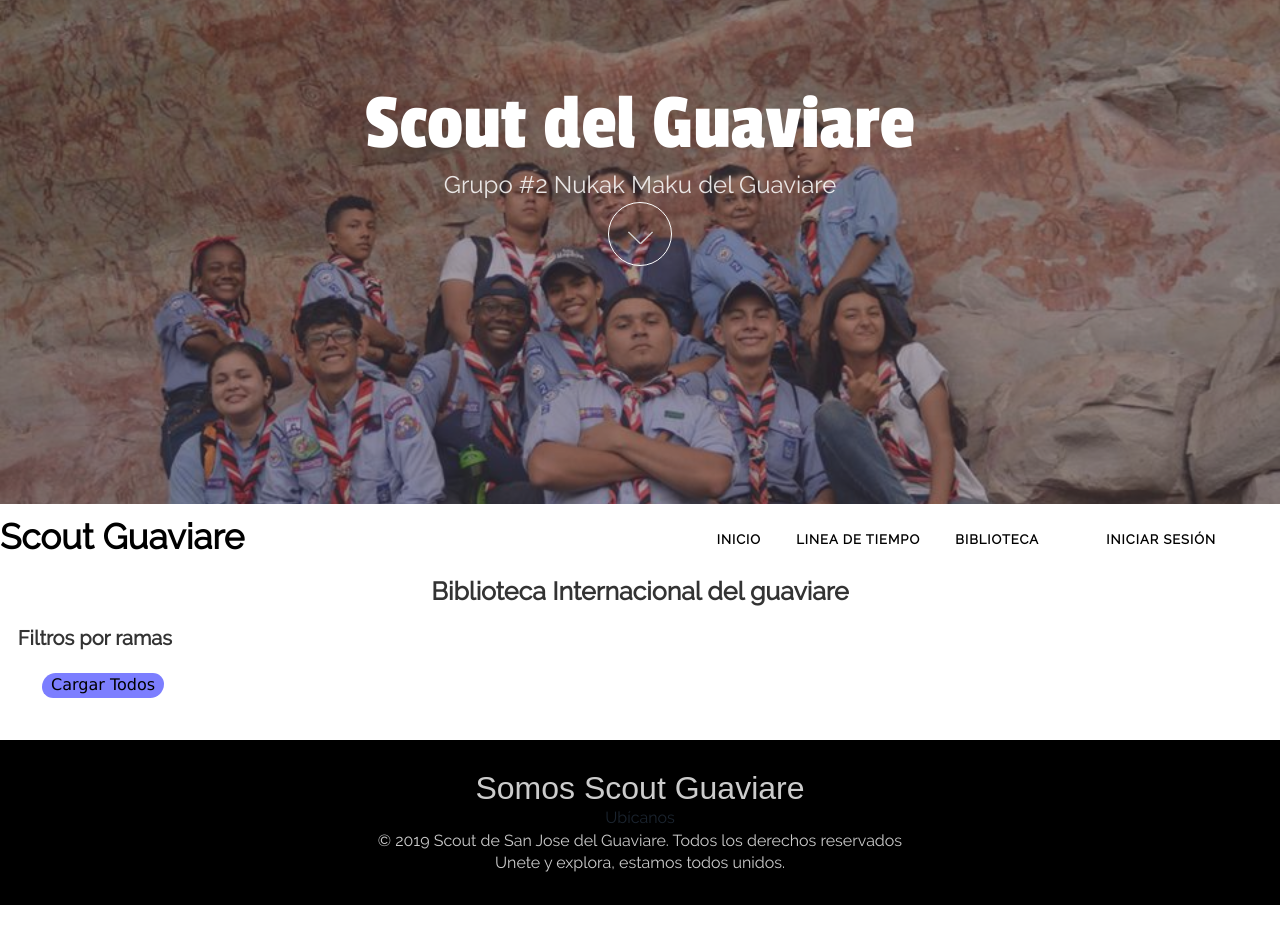
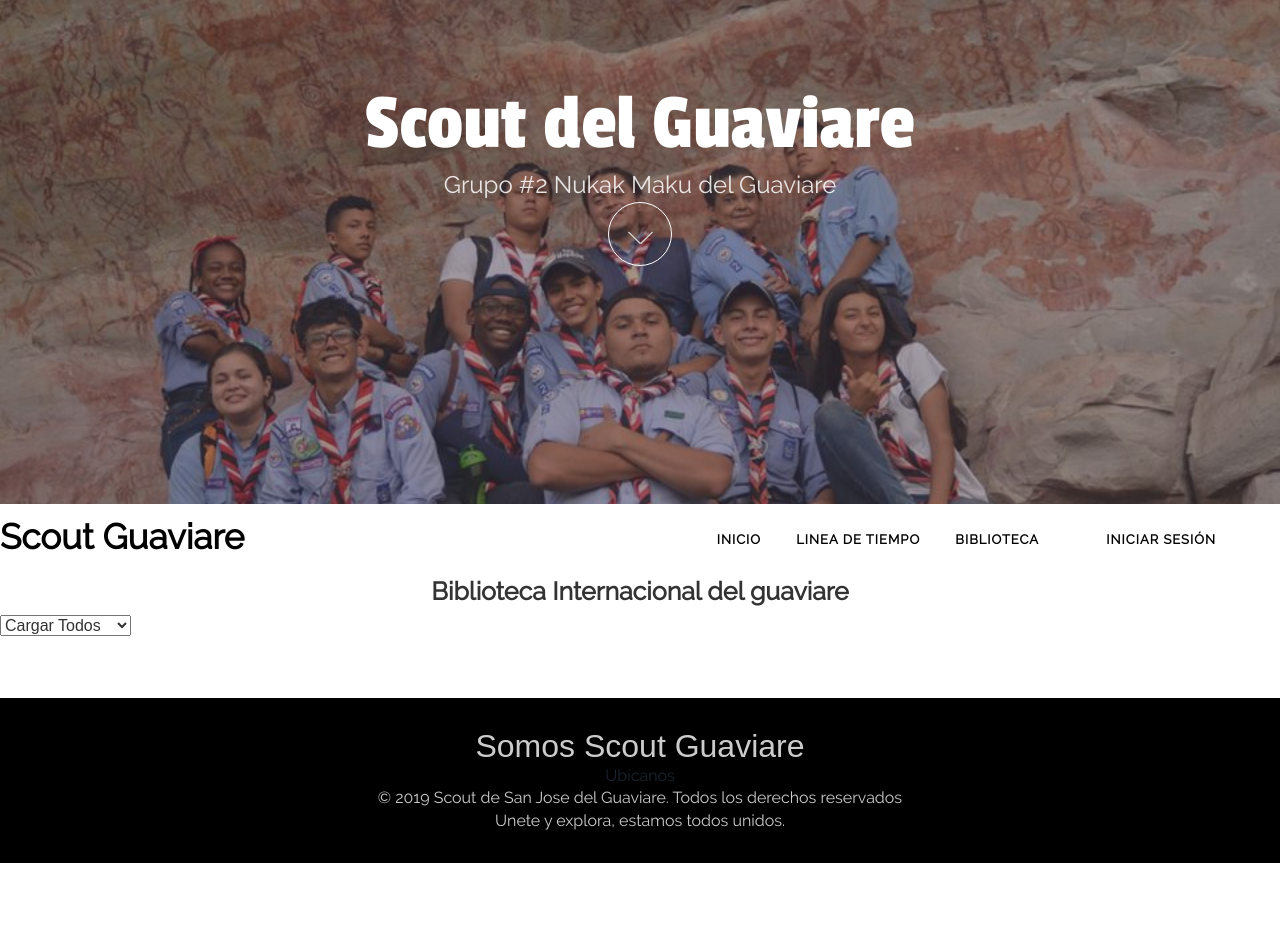
Before and after one commit to buendiagon/web-scout, a PHP site: page /biblioteca.html in a window 1280 px wide. Shown: the top 930 px of the page. After the commit the page ends 863 px from the top, so only its background shows below. Run offline with PHP 8.4, Linux system fonts and the light colour scheme; data that the repository does not hold is empty; some libraries are stand-ins or nearby versions.

Commit message:
cambios select biblioteca

```diff
--- a/biblioteca.html
+++ b/biblioteca.html
@@ -23,7 +23,7 @@
 	<div id="menu"></div>  <!-- div contenedor de lo que es el menu -->
 	<div id="title_search"><LABEL>Biblioteca Internacional del guaviare</LABEL></div>
 	<!-- Aqui  inicia el menu de filtros para la biblioteca-->
-    <nav class="navegacion">
+    <!-- <nav class="navegacion">
     	  <label style="font-size:20px">Filtros por ramas</label>
     	<ul class="menu_nav">
     	 <li><button onclick="biblioteca('')">Cargar Todos</button>
@@ -36,7 +36,20 @@
     	  </ul>
     	 </li>
     	</ul>
-    </nav>
+    </nav> -->
+    <select name="transporte" onchange="biblioteca(this.value)">
+    	<option value="">Cargar Todos</option>
+
+    	<option value="lobato">Lobatos</option>
+
+    	<option value="caminante">Scout</option>
+
+    	<option value="scout">Caminantes</option>
+
+    	<option value="rover">Rovers</option>
+
+    	<option value="pdf">Archivos varios</option>
+    </select>
     <!-- Aqui termina el menu del filtro para la biblioteca-->
     <main id="bibliotecaMain" class="content">
     </main>
--- a/css/biblioteca_buscador.css
+++ b/css/biblioteca_buscador.css
@@ -344,7 +344,7 @@ ul li div {
  /*desplegable submenu filtro para la biblioteca*/
 .navegacion{
   position: relative;
-  right:10%;
+  /*right:10%;*/
   top:-15px;
   width:300px;
 }
@@ -387,7 +387,7 @@ opacity: 1;
 
 #bibliotecaMain{
   position: relative;
- left:2%;
+ /*left:2%;*/
 }
 
  button{
```
Lines whose indentation alone changed are shown as unchanged.
